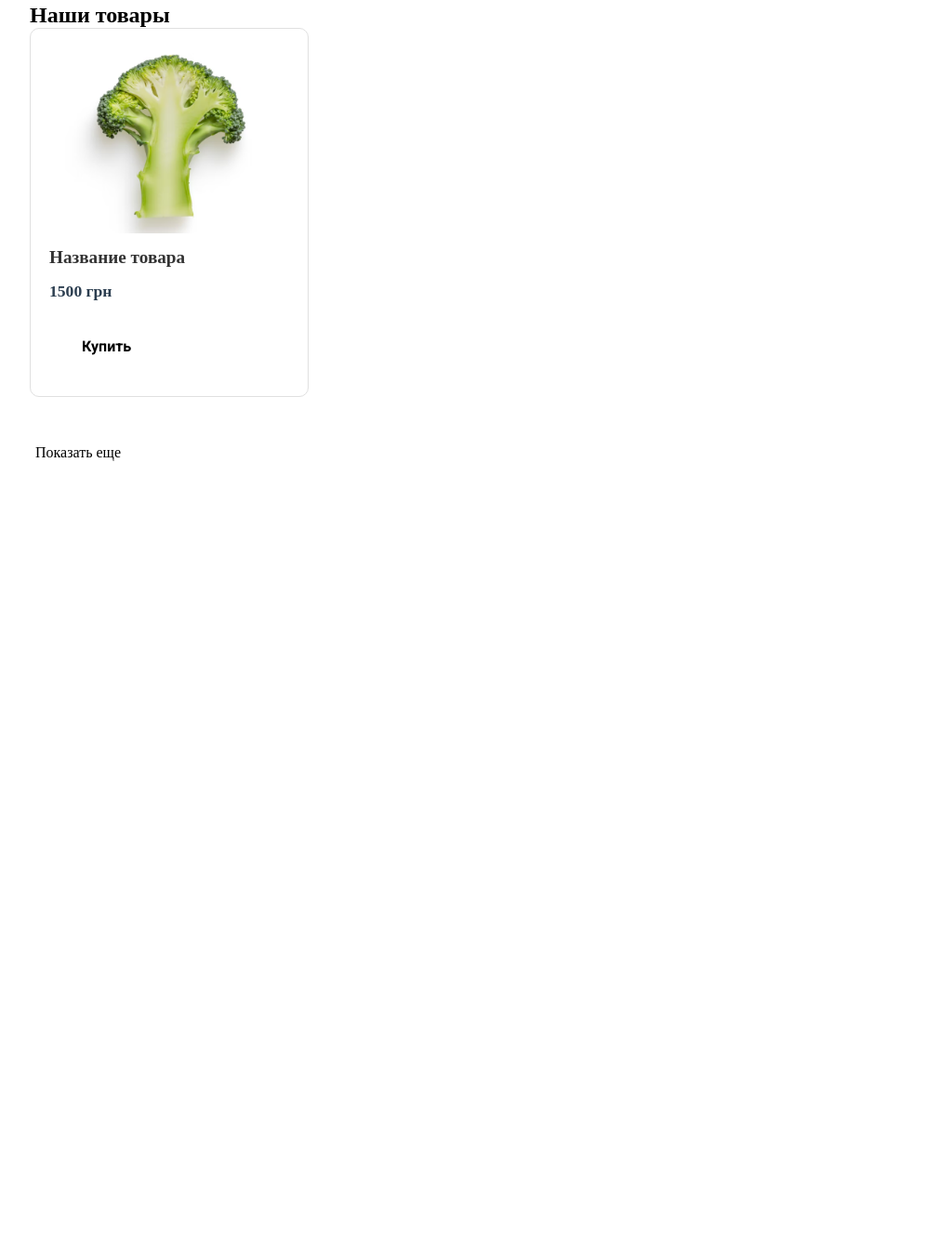
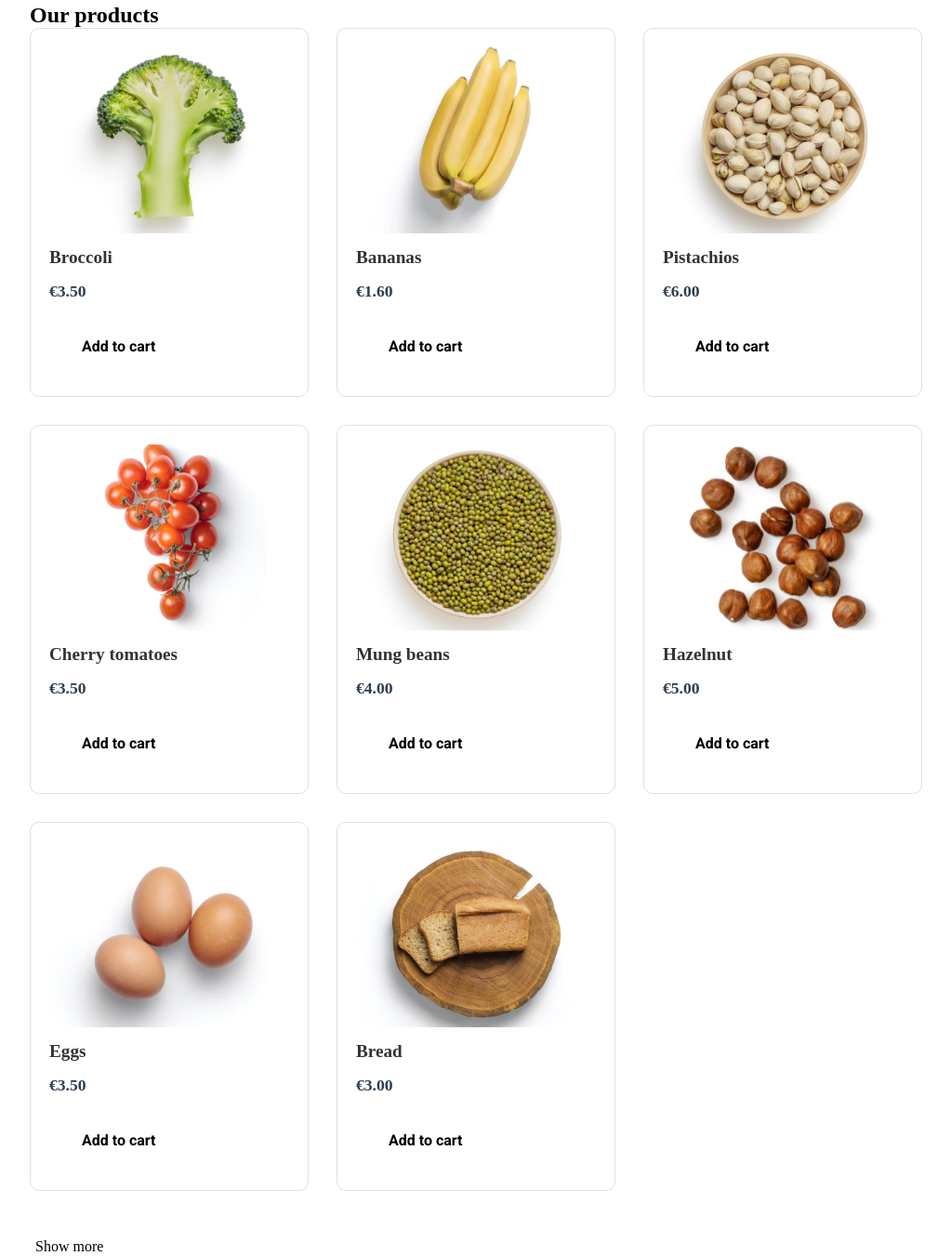
Before and after one commit to Rin1109/my-landing-vite, a website built with Vite: page index.html in a window 1280 px wide. Shown: the part 1159-2510 px from the top of the page at 93% size, without its empty margins (128-1151 px from the left). Before the commit the page ends 1656 px from the top, so only its background shows below. Built offline with nearby package versions, Linux system fonts and the light colour scheme; files whose address does not match are found by name.

Commit message:
Added product cards and fix grid layout

```diff
--- a/index.html
+++ b/index.html
@@ -84,20 +84,74 @@
 
       <section class="products">
         <div class="container">
-          <h2 class="products__title">Наши товары</h2>
-
+          <h2 class="products__title">Our products</h2>
           <div class="products__grid" id="products-container">
             <div class="product-card">
               <div class="product-card__image">
                 <img src="/assets/images/product-photo-1.png" alt="Товар" />
               </div>
-              <h3 class="product-card__title">Название товара</h3>
-              <p class="product-card__price">1500 грн</p>
-              <button class="btn product-card__btn">Купить</button>
+              <h3 class="product-card__title">Broccoli</h3>
+              <p class="product-card__price">€3.50</p>
+              <button class="btn product-card__btn">Add to cart</button>
+            </div>
+            <div class="product-card">
+              <div class="product-card__image">
+                <img src="/assets/images/product-photo-2.png" alt="Товар" />
+              </div>
+              <h3 class="product-card__title">Bananas</h3>
+              <p class="product-card__price">€1.60</p>
+              <button class="btn product-card__btn">Add to cart</button>
+            </div>
+            <div class="product-card">
+              <div class="product-card__image">
+                <img src="/assets/images/product-photo-3.png" alt="Товар" />
+              </div>
+              <h3 class="product-card__title">Pistachios</h3>
+              <p class="product-card__price">€6.00</p>
+              <button class="btn product-card__btn">Add to cart</button>
+            </div>
+            <div class="product-card">
+              <div class="product-card__image">
+                <img src="/assets/images/product-photo-4.png" alt="Товар" />
+              </div>
+              <h3 class="product-card__title">Cherry tomatoes</h3>
+              <p class="product-card__price">€3.50</p>
+              <button class="btn product-card__btn">Add to cart</button>
+            </div>
+            <div class="product-card">
+              <div class="product-card__image">
+                <img src="/assets/images/product-photo-5.png" alt="Товар" />
+              </div>
+              <h3 class="product-card__title">Mung beans</h3>
+              <p class="product-card__price">€4.00</p>
+              <button class="btn product-card__btn">Add to cart</button>
+            </div>
+            <div class="product-card">
+              <div class="product-card__image">
+                <img src="/assets/images/product-photo-6.png" alt="Товар" />
+              </div>
+              <h3 class="product-card__title">Hazelnut</h3>
+              <p class="product-card__price">€5.00</p>
+              <button class="btn product-card__btn">Add to cart</button>
+            </div>
+            <div class="product-card">
+              <div class="product-card__image">
+                <img src="/assets/images/product-photo-7.png" alt="Товар" />
+              </div>
+              <h3 class="product-card__title">Eggs</h3>
+              <p class="product-card__price">€3.50</p>
+              <button class="btn product-card__btn">Add to cart</button>
+            </div>
+            <div class="product-card">
+              <div class="product-card__image">
+                <img src="/assets/images/product-photo-8.png" alt="Товар" />
+              </div>
+              <h3 class="product-card__title">Bread</h3>
+              <p class="product-card__price">€3.00</p>
+              <button class="btn product-card__btn">Add to cart</button>
             </div>
           </div>
-
-          <button class="btn-load-more" id="load-more">Показать еще</button>
+          <button class="btn-load-more" id="load-more">Show more</button>
         </div>
       </section>
     </main>
```
